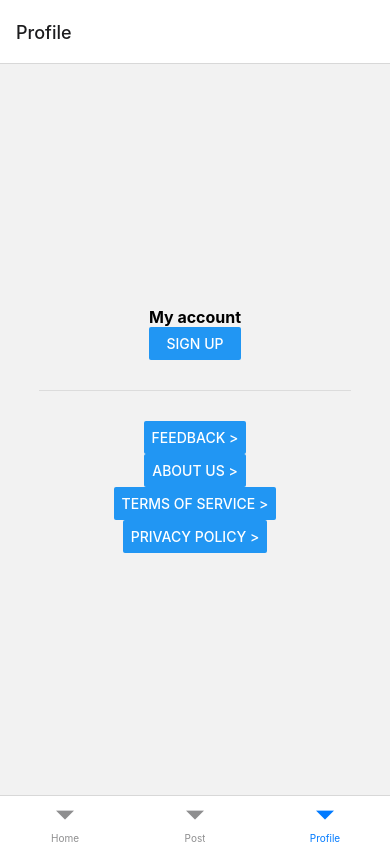
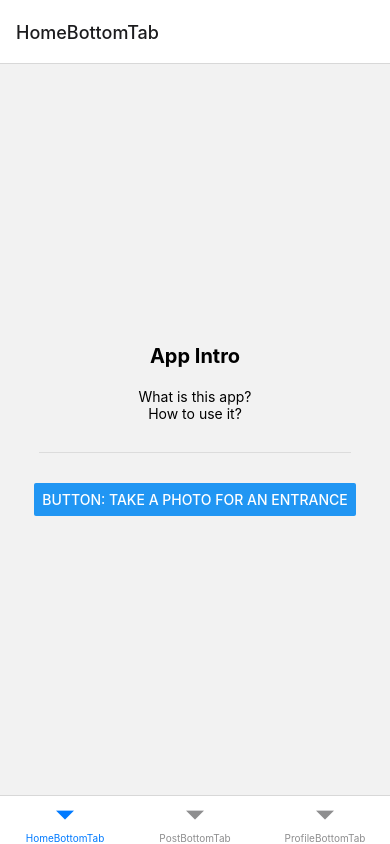
Before and after one commit to Qingquan-Li/DoorGo, a React Native app: screen /Profile in a window 390 px wide. Built offline with nearby package versions, Linux system fonts and the light colour scheme.

Commit message:
Navigate to SignUp page from Profile page

```diff
--- a/App.tsx
+++ b/App.tsx
@@ -1,23 +1,9 @@
 import * as React from 'react';
-import { StyleSheet, Text, View } from 'react-native';
-// import { StatusBar } from 'expo-status-bar';
-import { NavigationContainer } from '@react-navigation/native';
-import { createBottomTabNavigator } from '@react-navigation/bottom-tabs';
 
-import HomeScreen from './screens/HomeScreen';
-import PostScreen from './screens/PostScreen';
-import ProfileScreen from './screens/Profile';
-
-const Tab = createBottomTabNavigator();
+import Navigation from './navigation';
 
 export default function App() {
   return (
-    <NavigationContainer>
-      <Tab.Navigator>
-        <Tab.Screen name="Home" component={HomeScreen} />
-        <Tab.Screen name="Post" component={PostScreen} />
-        <Tab.Screen name="Profile" component={ProfileScreen} />
-      </Tab.Navigator>
-    </NavigationContainer>
-  );
+    <Navigation />
+  )
 }
--- /dev/null
+++ b/navigation/index.tsx
@@ -0,0 +1,37 @@
+import { NavigationContainer } from '@react-navigation/native';
+import { createBottomTabNavigator } from '@react-navigation/bottom-tabs';
+import { createNativeStackNavigator } from '@react-navigation/native-stack';
+
+import HomeScreen from '../screens/HomeScreen';
+import PostScreen from '../screens/PostScreen';
+import ProfileScreen from '../screens/Profile';
+import SignUpScreen from '../screens/SignUpScreen';
+
+const ProfileStack = createNativeStackNavigator();
+
+function ProfileStackScreen() {
+  return (
+    <ProfileStack.Navigator>
+      <ProfileStack.Screen name='Profile' component={ProfileScreen} />
+      <ProfileStack.Screen name='SignUp' component={SignUpScreen} />
+    </ProfileStack.Navigator>
+  )
+}
+
+const Tab = createBottomTabNavigator();
+
+export default function Navigation() {
+  return (
+    <NavigationContainer>
+      <Tab.Navigator>
+        <Tab.Screen name="HomeBottomTab" component={HomeScreen} />
+        <Tab.Screen name="PostBottomTab" component={PostScreen} />
+        <Tab.Screen
+          name="ProfileBottomTab"
+          component={ProfileStackScreen}
+          options={{ headerShown: false }}
+        />
+      </Tab.Navigator>
+    </NavigationContainer>
+  );
+}
--- a/screens/Profile.tsx
+++ b/screens/Profile.tsx
@@ -5,13 +5,16 @@ import {
   Button,
 } from 'react-native';
 
-export default function ProfileScreen() {
+// import { NativeStackHeaderProps } from '@react-navigation/native-stack';
+// export default function ProfileScreen({ navigation }: NativeStackHeaderProps) {
+export default function ProfileScreen({ navigation }: any) {
   return (
     <View style={styles.container}>
-      <View>
-        <Text style={styles.title}>My account</Text>
-        <Button title='Sign up' />
-      </View>
+      <Text style={styles.title}>My account</Text>
+      <Button
+        title='Button: Sign up'
+        onPress={() => navigation.navigate('SignUp')}
+      />
       <Text></Text>
       <View style={styles.separator} />
       <Text></Text>
--- /dev/null
+++ b/screens/SignUpScreen.tsx
@@ -0,0 +1,32 @@
+import {
+  View,
+  StyleSheet,
+  Text,
+  Button,
+} from 'react-native';
+
+export default function SignUpScreen() {
+  return (
+    <View style={styles.container}>
+      <Button
+        title="Dismiss"
+      />
+      <View style={styles.separator} />
+      <Text>Don't have an account? Create one.</Text>
+    </View>
+  );
+}
+
+const styles = StyleSheet.create({
+  container: {
+    flex: 1,
+    alignItems: 'center',
+    // justifyContent: 'center',
+  },
+  separator: {
+    marginVertical: 30,
+    height: 1,
+    width: '80%',
+    backgroundColor: '#DCDCDC',
+  },
+});
```
